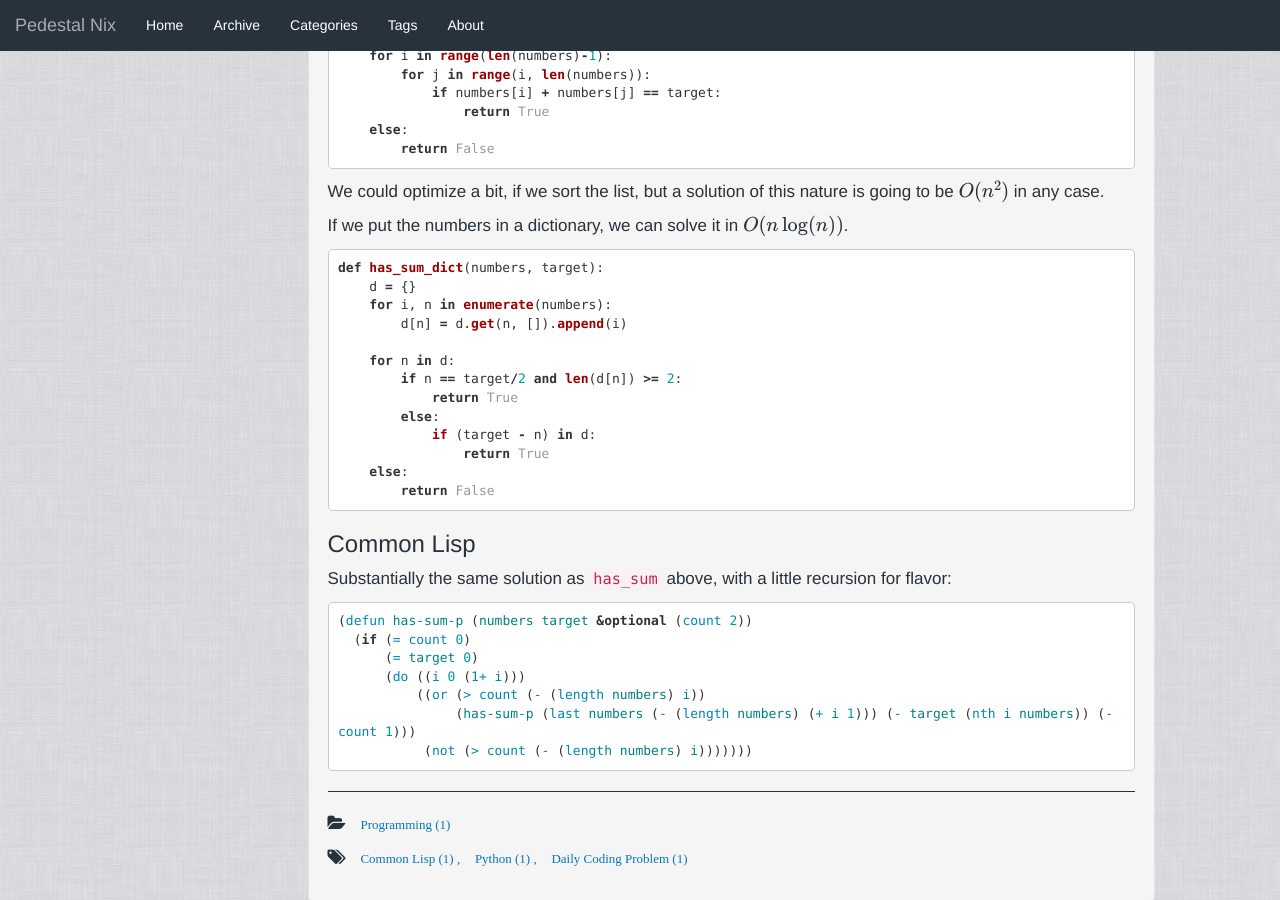
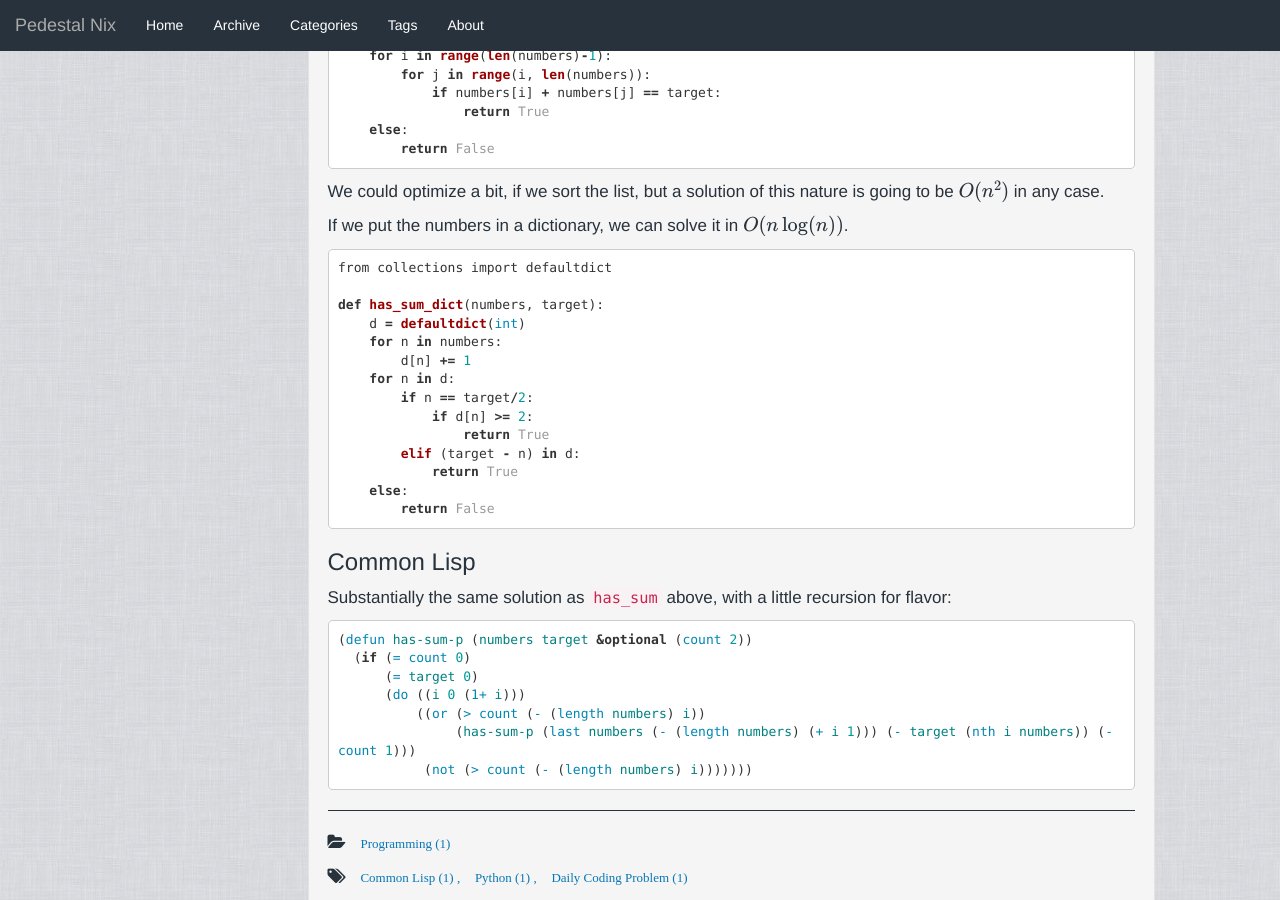
Before and after one commit to PedestalNix/PedestalNix.github.io, a Jekyll site: the page built from _posts/2018-09-08-daily-coding-problem-1.markdown, in a window 1280 px wide and 900 px high, scrolled down 398 px. Built offline with Jekyll 4.4.1, drawn with Linux system fonts in a browser that asks for light colours; formulas are drawn with MathJax 3.

Commit message:
Fix dcp001py.

````diff
--- a/_posts/2018-09-08-daily-coding-problem-1.markdown
+++ b/_posts/2018-09-08-daily-coding-problem-1.markdown
@@ -35,17 +35,18 @@ going to be $$ O(n^2) $$ in any case.
 If we put the numbers in a dictionary, we can solve it in $$ O(n\log(n)) $$.
 
 ```python
+from collections import defaultdict
+
 def has_sum_dict(numbers, target):
-    d = {}
-    for i, n in enumerate(numbers):
-        d[n] = d.get(n, []).append(i)
-
+    d = defaultdict(int)
+    for n in numbers:
+        d[n] += 1
     for n in d:
-        if n == target/2 and len(d[n]) >= 2:
+        if n == target/2:
+            if d[n] >= 2:
+                return True
+        elif (target - n) in d:
             return True
-        else:
-            if (target - n) in d:
-                return True
     else:
         return False
 ```
````
